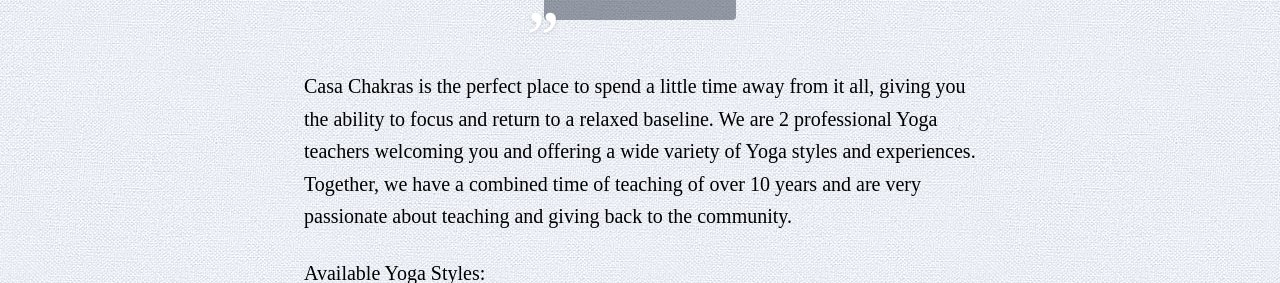
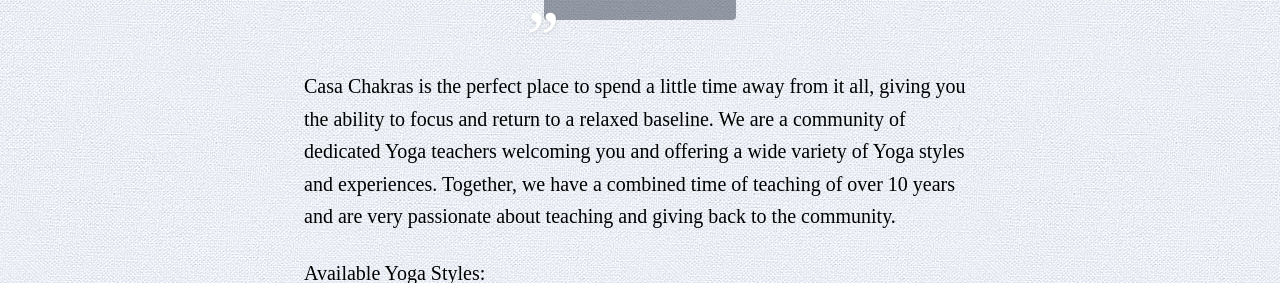
Before and after one commit to Existenziell/casa-chakras, a Next.js app: page /about in a window 1280 px wide. Shown: the part 246-529 px from the top of the page. Built offline with nearby package versions, Linux system fonts and the light colour scheme; a web font is replaced by a local one.

Commit message:
Update about.js

```diff
--- a/pages/about.js
+++ b/pages/about.js
@@ -27,7 +27,7 @@
         <div className='mb-4 max-w-2xl mx-auto leading-relaxed text-xl text-left'>
           <p>
             Casa Chakras is the perfect place to spend a little time away from it all, giving you the ability to focus and return to a relaxed baseline.
-            We are 2 professional Yoga teachers welcoming you and offering a wide variety of Yoga styles and experiences.
+            We are a community of dedicated Yoga teachers welcoming you and offering a wide variety of Yoga styles and experiences.
             Together, we have a combined time of teaching of over 10 years and are very passionate about teaching and giving back to the community.
           </p>
           <p className='mt-6'>Available Yoga Styles:<br /> Hatha, Vinyasa, Kundalini, Tantra, Integral.</p>
```
